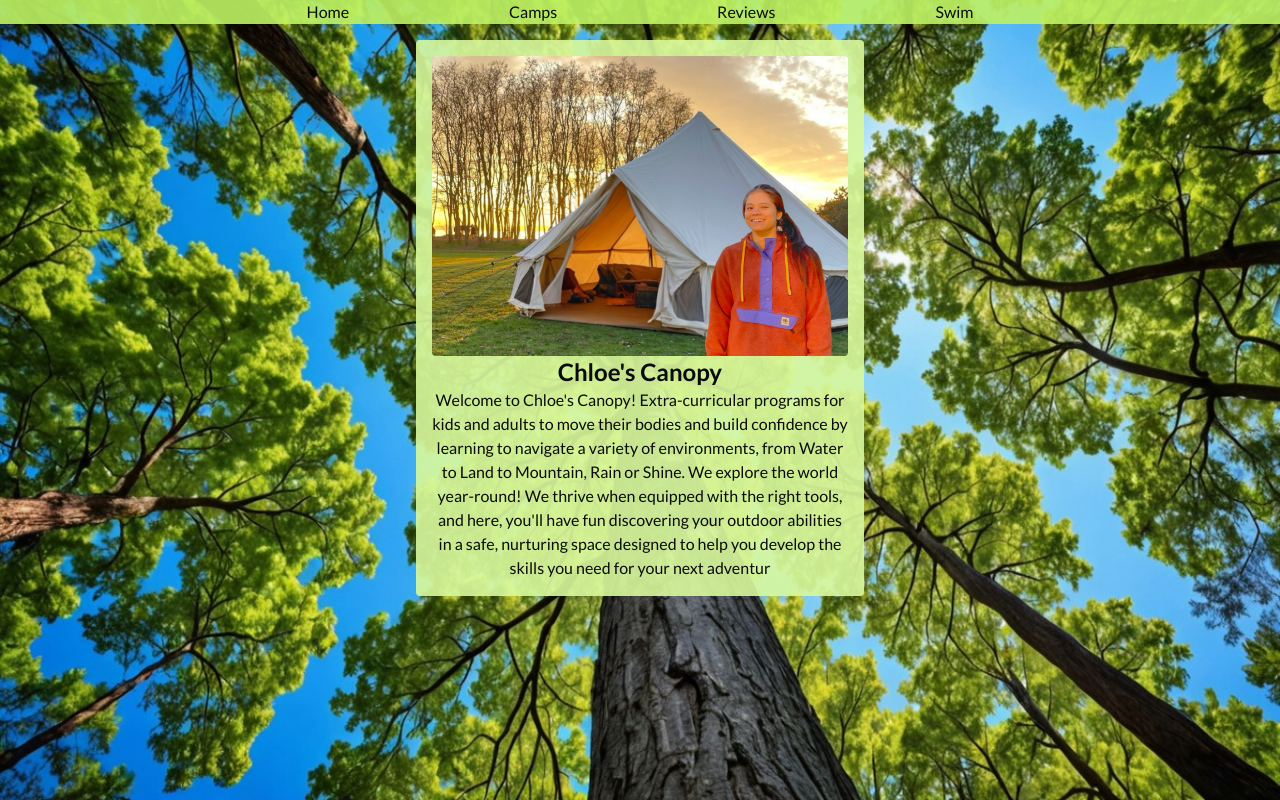
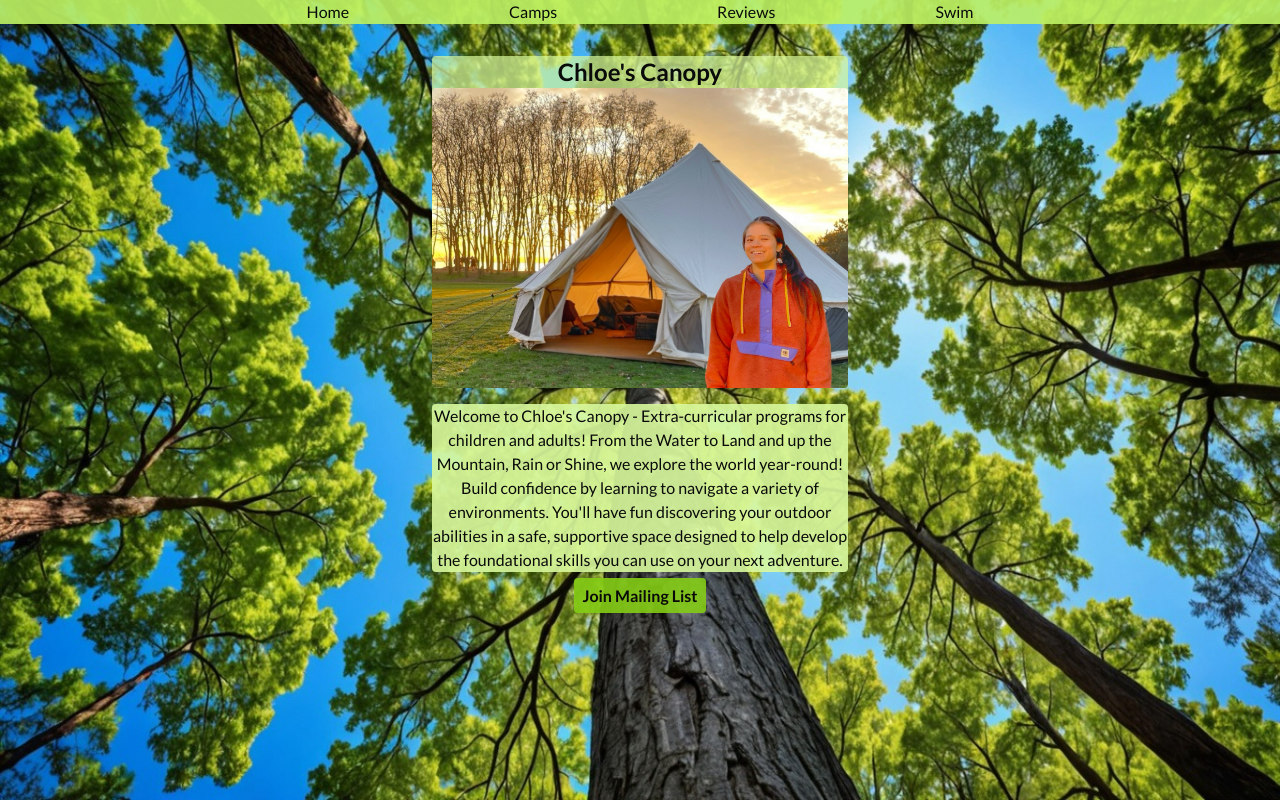
Before and after one commit to NoahNim/chloescanopy, a Next.js app: page / in a window 1280 px wide. Built offline with nearby package versions, Linux system fonts and the light colour scheme.

Commit message:
edit home page, change camps to one sign up button

```diff
--- a/app/camps/page.tsx
+++ b/app/camps/page.tsx
@@ -5,6 +5,11 @@ export default function Camps() {
     return (
         <div className="border-solid rounded mx-auto max-w-7xl px-4 sm:px-6 lg:px-8">
             <h1 className="text-center font-bold text-2xl"><b>2025 Summer Camp Details</b></h1>
+            <div className="text-center m-3">
+                <b>
+                    <a href="https://docs.google.com/forms/d/e/1FAIpQLSeivVl2FR8R-shYEYyLsBf58-zdyPukTi0XGf39vJO4wr4_2Q/viewform" target="_blank" className="bg-lime-500/90 border-solid rounded p-2">Enroll Here</a>
+                </b>
+            </div>
             <div className="grid grid-cols-1 md:grid-cols-2 gap-6 border-solid p-4 max-w-6xl mx-auto">
                 <div className="bg-lime-300/90 border-solid rounded p-4 flex flex-col">
                     <div className="flex justify-center border-solid rounded">
@@ -20,11 +25,11 @@ export default function Camps() {
                     <p>
                         Discover what the beach has to offer during a negative low tide. We&apos;ll observe tide pool creatures, practice proper beach etiquette, walk the shoreline from park to park, and share stories of our native lands and the Salish Sea.
                     </p>
-                    <div className="text-center m-3">
+                    {/* <div className="text-center m-3">
                         <b>
                             <a href="https://docs.google.com/forms/d/e/1FAIpQLSfNUWWMK4NuEAqIcFNfEA2x7EmPpUDNy_Pl5JXKauxCsHqhPg/viewform" target="_blank" className="bg-lime-500/90 border-solid rounded p-2">Sign Up Here!</a>
                         </b>
-                    </div>
+                    </div> */}
                 </div>
                 <div className="bg-lime-300/90 border-solid rounded p-4 flex flex-col">
                     <div className="flex justify-center border-solid rounded">
@@ -40,11 +45,11 @@ export default function Camps() {
                     <p>
                         We&apos;ll be playing outside, exploring the woods, enjoying time at the park, splashing around in the water, playing group games, and doing arts and crafts. Don&apos;t forget to bring a swimsuit and a towel, as we&apos;ll be heading to the water park!
                     </p>
-                    <div className="text-center m-3">
+                    {/* <div className="text-center m-3">
                         <b>
                             <a href="https://forms.gle/eAHDqNVVbvREs8DRA" target="_blank" className="bg-lime-500/90 border-solid rounded p-2">Sign Up Here!</a>
                         </b>
-                    </div>
+                    </div> */}
                 </div>
                 <div className="bg-lime-300/90 border-solid rounded p-4 flex flex-col">
                     <div className="flex justify-center border-solid rounded">
@@ -60,11 +65,11 @@ export default function Camps() {
                     <p>
                         Discover what the beach has to offer during a negative low tide. We&apos;ll observe tide pool creatures, practice proper beach etiquette, walk the shoreline from park to park, and hear stories about the Salish Sea.
                     </p>
-                    <div className="text-center m-3">
+                    {/* <div className="text-center m-3">
                         <b>
                             <a href="https://forms.gle/GacYNMuc1xEPgmy19" target="_blank" className="bg-lime-500/90 border-solid rounded p-2">Sign Up Here!</a>
                         </b>
-                    </div>
+                    </div> */}
                 </div>
                 <div className="bg-lime-300/90 border-solid rounded p-4 flex flex-col">
                     <div className="flex justify-center border-solid rounded">
@@ -80,11 +85,11 @@ export default function Camps() {
                     <p>
                         Just like our other previous Create and explore camp, We&apos;ll be playing outside, exploring the woods, enjoying time at the park, splashing around in the water, playing group games, and doing arts and crafts. Don&apos;t forget to bring a swimsuit and a towel, as we&apos;ll be heading to the water park!
                     </p>
-                    <div className="text-center m-3">
+                    {/* <div className="text-center m-3">
                         <b>
                             <a href="https://forms.gle/bKpkeYFPDv1TXfrY8" target="_blank" className="bg-lime-500/90 border-solid rounded p-2">Sign Up Here!</a>
                         </b>
-                    </div>
+                    </div> */}
                 </div>
             </div>
         </div>
--- a/app/page.tsx
+++ b/app/page.tsx
@@ -2,12 +2,24 @@ import Image from "next/image";
 
 export default function Home() {
   return (
-    <div className="w-full max-w-md mx-auto p-4 bg-lime-200/90 border-solid rounded mt-4">
-      <Image src="/images/image0.jpeg" alt="Image error" width={400}
-        height={300}
-        className="rounded object-cover w-full h-[300px]" />
-      <h1 className="text-center text-2xl"><b>Chloe&apos;s Canopy</b></h1>
-      <p className="text-center">Welcome to Chloe&apos;s Canopy! Extra-curricular programs for kids and adults to move their bodies and build confidence by learning to navigate a variety of environments, from  Water to Land to Mountain, Rain or Shine. We explore the world year-round! We thrive when equipped with the right tools, and here, you&apos;ll have fun discovering your outdoor abilities in a safe, nurturing space designed to help you develop the skills you need for your next adventur</p>
+    <div className="w-full max-w-md mx-auto p-4">
+      <div className="bg-lime-200/70 border-solid rounded mt-4">
+        <h1 className="text-center text-2xl"><b>Chloe&apos;s Canopy</b></h1>
+        <Image src="/images/image0.jpeg" alt="Image error" width={400}
+          height={300}
+          className="rounded object-cover w-full h-[300px]" />
+      </div>
+      <div className="bg-lime-200/90 border-solid rounded mt-4">
+        <p className="text-center">Welcome to Chloe&apos;s Canopy - Extra-curricular programs for children and adults! From the Water to Land and up the Mountain, Rain or Shine, we explore the world year-round! Build confidence by learning to navigate a variety of environments.
+
+          You&apos;ll have fun discovering your outdoor abilities in a safe, supportive space designed to help develop the foundational  skills you can use on your next adventure.
+        </p>
+      </div>
+      <div className="text-center m-3">
+        <b>
+          <a href="https://docs.google.com/forms/d/e/1FAIpQLSeivVl2FR8R-shYEYyLsBf58-zdyPukTi0XGf39vJO4wr4_2Q/viewform" target="_blank" className="bg-lime-500/90 border-solid rounded p-2">Join Mailing List</a>
+        </b>
+      </div>
     </div>
   );
 }
```
